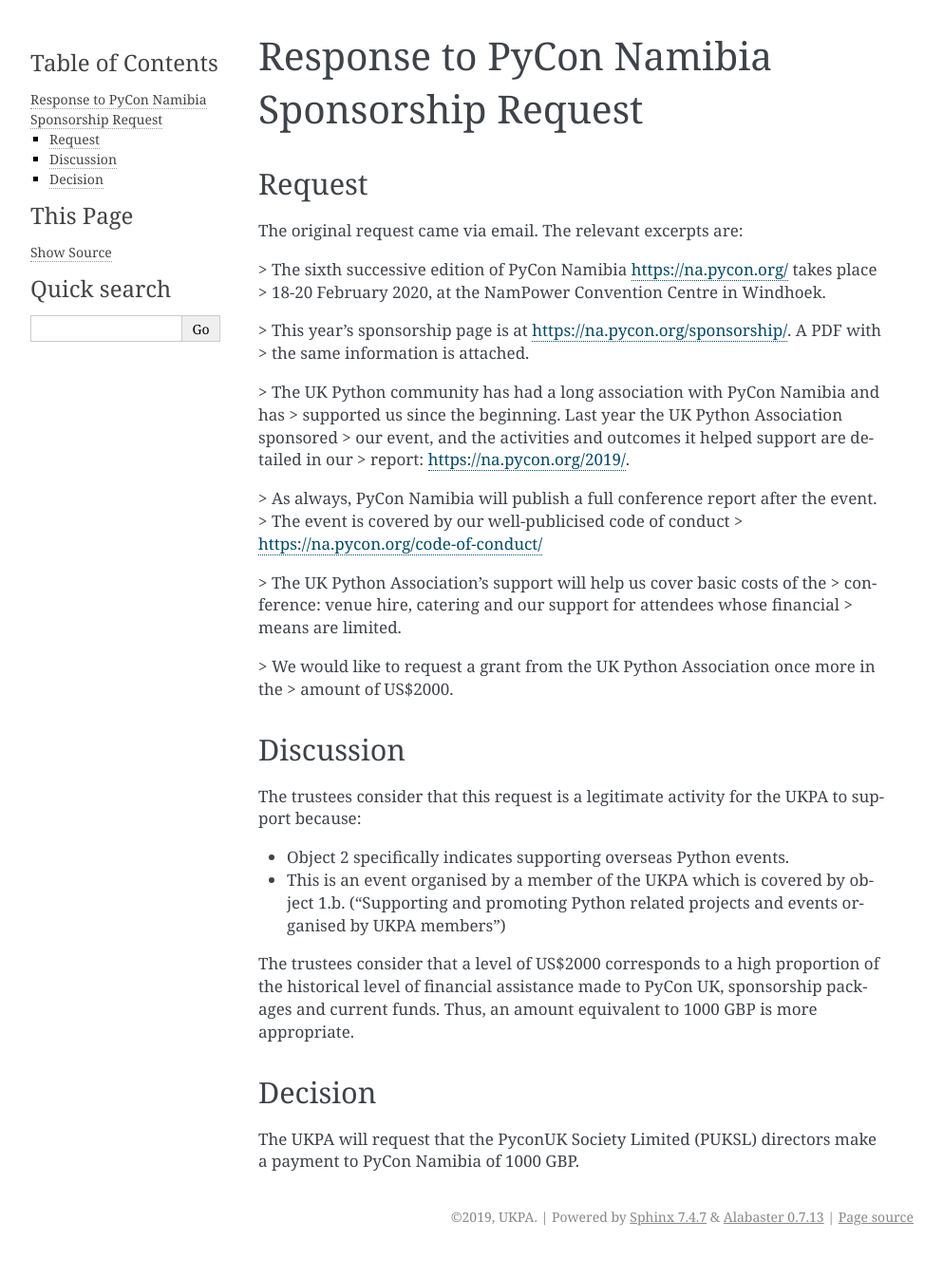
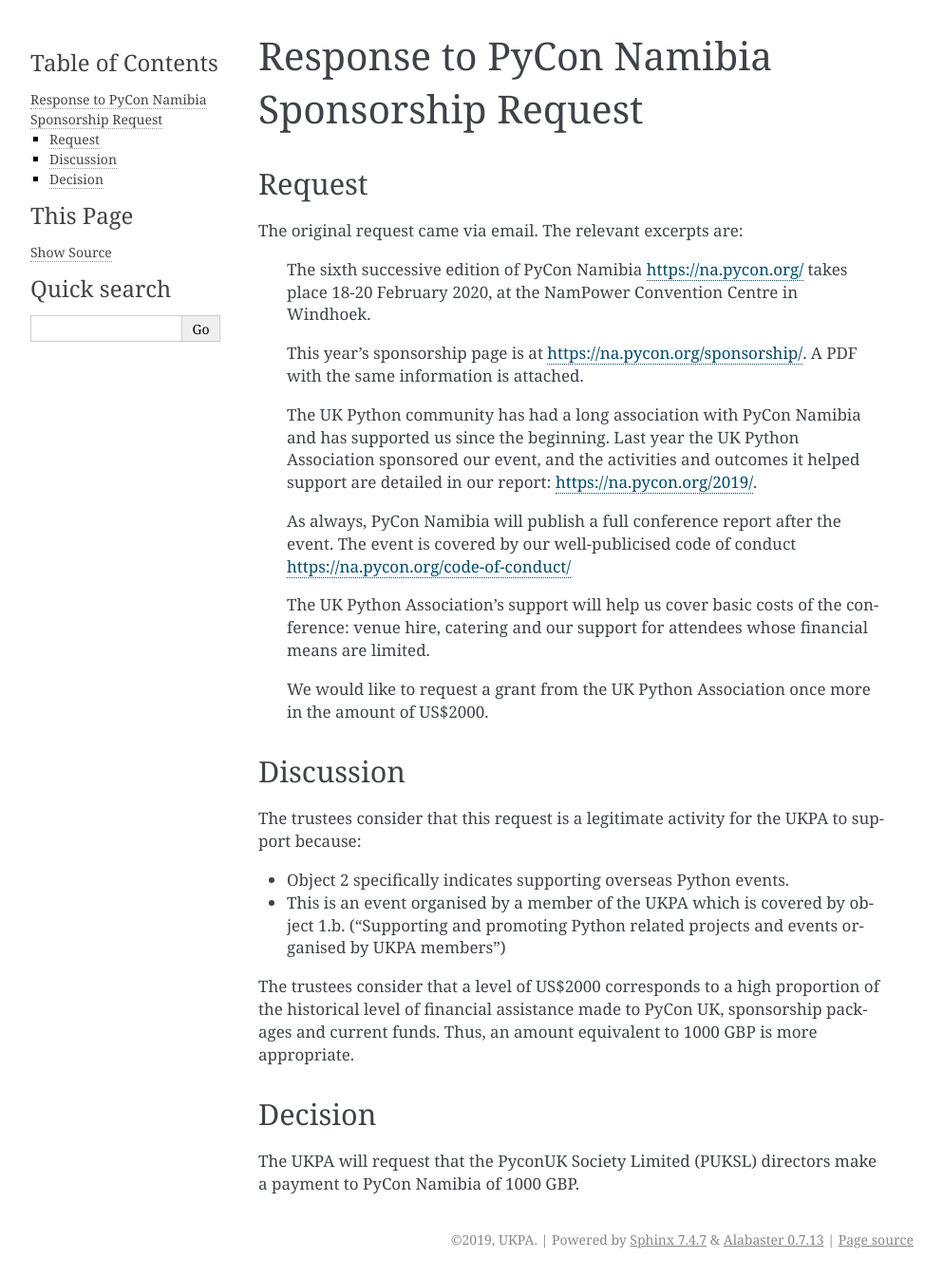
Before and after one commit to UKPythonAssociation/ukpa-internaldocs, a Sphinx documentation site: the page built from source/decisions/pyconna2020.rst, in a window 1280 px wide. Shown: the whole page at 95% size, without its empty margins (148-1141 px from the left). Built offline with Sphinx 7.4.7, drawn with Linux system fonts in a browser that asks for light colours; before the commit the page ends 1321 px from its top, so only the background shows below that; some of the changed lines change nothing that is shown.

Commit message:
Use rST-style quoting over Markdown-style

```diff
--- a/source/decisions/pyconna2020.rst
+++ b/source/decisions/pyconna2020.rst
@@ -6,32 +6,27 @@
 
 The original request came via email. The relevant excerpts are:
 
-> The sixth successive edition of PyCon Namibia https://na.pycon.org/ takes place
-> 18-20 February 2020, at the NamPower Convention Centre in Windhoek.
+    The sixth successive edition of PyCon Namibia https://na.pycon.org/ takes place
+    18-20 February 2020, at the NamPower Convention Centre in Windhoek.
 
+    This year’s sponsorship page is at https://na.pycon.org/sponsorship/. A PDF with
+    the same information is attached.
 
-> This year’s sponsorship page is at https://na.pycon.org/sponsorship/. A PDF with
-> the same information is attached.
+    The UK Python community has had a long association with PyCon Namibia and has
+    supported us since the beginning. Last year the UK Python Association sponsored
+    our event, and the activities and outcomes it helped support are detailed in our
+    report: https://na.pycon.org/2019/.
 
+    As always, PyCon Namibia will publish a full conference report after the event.
+    The event is covered by our well-publicised code of conduct
+    https://na.pycon.org/code-of-conduct/
 
-> The UK Python community has had a long association with PyCon Namibia and has
-> supported us since the beginning. Last year the UK Python Association sponsored
-> our event, and the activities and outcomes it helped support are detailed in our
-> report: https://na.pycon.org/2019/.
+    The UK Python Association's support will help us cover basic costs of the
+    conference: venue hire, catering and our support for attendees whose financial
+    means are limited.
 
-
-> As always, PyCon Namibia will publish a full conference report after the event.
-> The event is covered by our well-publicised code of conduct
-> https://na.pycon.org/code-of-conduct/
-
-
-> The UK Python Association's support will help us cover basic costs of the
-> conference: venue hire, catering and our support for attendees whose financial
-> means are limited.
-
-
-> We would like to request a grant from the UK Python Association once more in the
-> amount of US$2000.
+    We would like to request a grant from the UK Python Association once more in the
+    amount of US$2000.
 
 Discussion
 ----------
```
